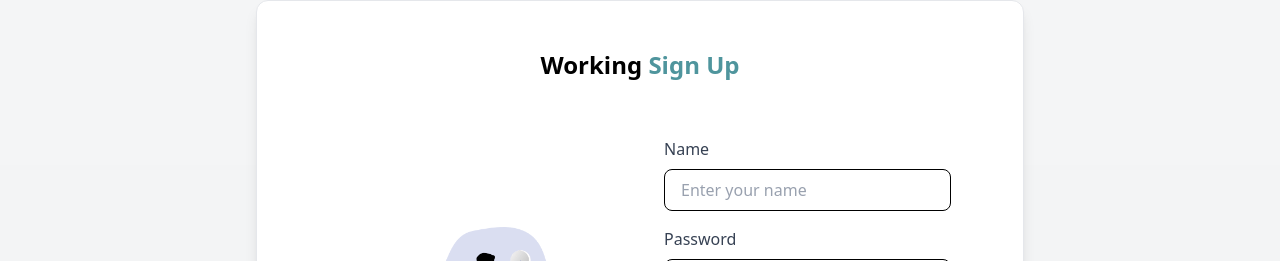
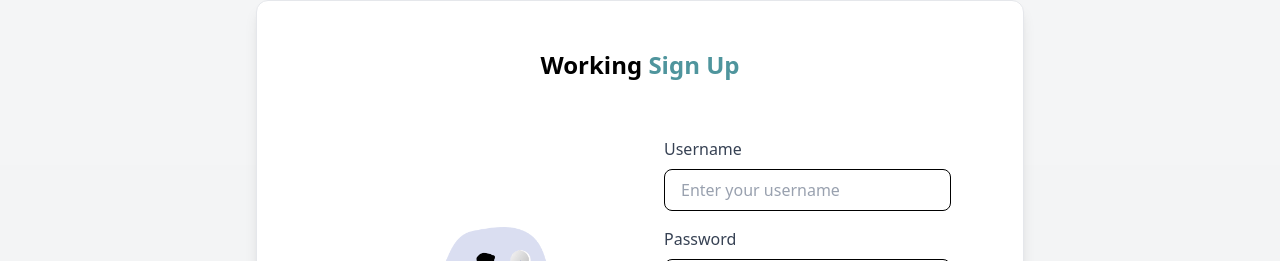
Before and after one commit to keqi000/proyek-pengembangan-web-berbasis-framework-terbaru, a Next.js app: page /signup in a window 1280 px wide. Shown: the part 120-381 px from the top of the page. Built offline with nearby package versions, Linux system fonts and the light colour scheme.

Commit message:
fix: Change ot `Username` in `SignUpPage`

```diff
--- a/src/app/signup/page.tsx
+++ b/src/app/signup/page.tsx
@@ -5,7 +5,7 @@ import { useState } from "react";
 import Link from "next/link";
 
 export default function SignUpPage() {
-  const [name, setName] = useState("");
+  const [username, setUsername] = useState("");
   const [password, setPassword] = useState("");
   const [role, setRole] = useState("");
   const [defaultPassword, setDefaultPassword] = useState("");
@@ -40,13 +40,13 @@ export default function SignUpPage() {
                 <form>
                 {/* Name */}
                 <div className="flex flex-col mb-4 gap-y-2">
-                    <label className="block text-gray-700">Name</label>
+                    <label className="block text-gray-700">Username</label>
                     <input
                     type="text"
                     className="w-full px-3 py-2 md:px-4 md:py-2 border rounded-lg focus:outline-none focus:ring-2 focus:ring-[#4F959D] placeholder-gray-400 text-black"
-                    value={name}
-                    onChange={(e) => setName(e.target.value)}
-                    placeholder="Enter your name"
+                    value={username}
+                    onChange={(e) => setUsername(e.target.value)}
+                    placeholder="Enter your username"
                     />
                 </div>
 
```
